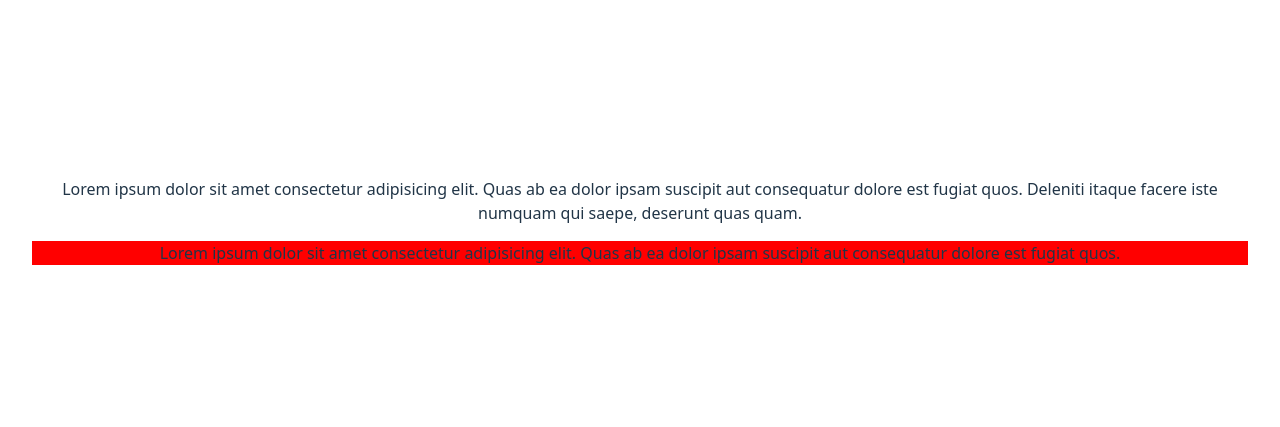
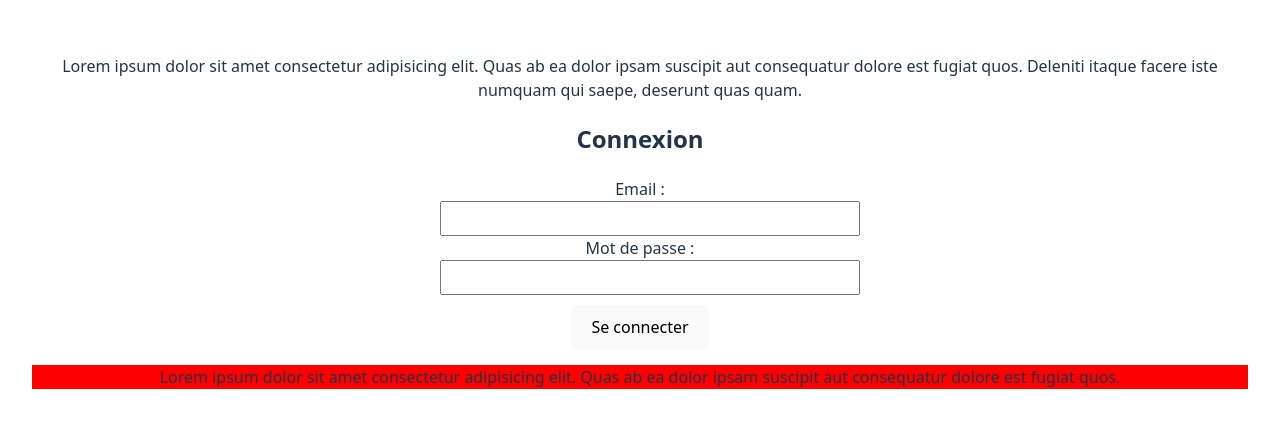
Before and after one commit to sene1901/kaay-sagnse, a React (Vite) app: page / in a window 1280 px wide. Shown: the part 179-606 px from the top of the page. Built offline with nearby package versions, Linux system fonts and the light colour scheme.

Commit message:
my 2nd commit

```diff
--- a/package.json
+++ b/package.json
@@ -10,8 +10,10 @@
     "preview": "vite preview"
   },
   "dependencies": {
+    "firebase": "^11.9.1",
     "react": "^19.1.0",
-    "react-dom": "^19.1.0"
+    "react-dom": "^19.1.0",
+    "react-router-dom": "^7.6.2"
   },
   "devDependencies": {
     "@eslint/js": "^9.25.0",
--- a/src/App.jsx
+++ b/src/App.jsx
@@ -14,9 +14,20 @@ function App() {
 
     </div>
 
+      {/*partie connexion  */}
+    <div>
+      <LoginForm />
+    </div>
+
     <Page />
     </>
   )
 }
 
 export default App
+
+
+
+
+
+import LoginForm from './composant/LoginForm'
--- /dev/null
+++ b/src/composant/LoginForm.jsx
@@ -0,0 +1,50 @@
+import React, { useState } from 'react';
+
+const LoginForm = () => {
+  const [email, setEmail] = useState('');
+  const [password, setPassword] = useState('');
+  const [message, setMessage] = useState('');
+
+  const handleLogin = (e) => {
+    e.preventDefault(); // empêche le rechargement de la page
+
+    // Tu peux remplacer ceci par un appel Firebase ou une API
+    if (email === 'admin@example.com' && password === '123456') {
+      setMessage('Connexion réussie ✅');
+    } else {
+      setMessage('Email ou mot de passe incorrect ❌');
+    }
+  };
+
+  return (
+    <div className="login-form" style={{ maxWidth: '400px', margin: '0 auto' }}>
+      <h2>Connexion</h2>
+      <form onSubmit={handleLogin}>
+        <div>
+          <label>Email :</label>
+          <input
+            type="email"
+            value={email}
+            onChange={(e) => setEmail(e.target.value)}
+            required
+            style={{ width: '100%', padding: '8px' }}
+          />
+        </div>
+        <div>
+          <label>Mot de passe :</label>
+          <input
+            type="password"
+            value={password}
+            onChange={(e) => setPassword(e.target.value)}
+            required
+            style={{ width: '100%', padding: '8px' }}
+          />
+        </div>
+        <button type="submit" style={{ marginTop: '10px' }}>Se connecter</button>
+      </form>
+      {message && <p>{message}</p>}
+    </div>
+  );
+};
+
+export default LoginForm;
```
Also changed, not shown: src/composant/firebase.config.js (added, +15 -0 lines), 1 other file (tests, documents, lock files or other folders).
